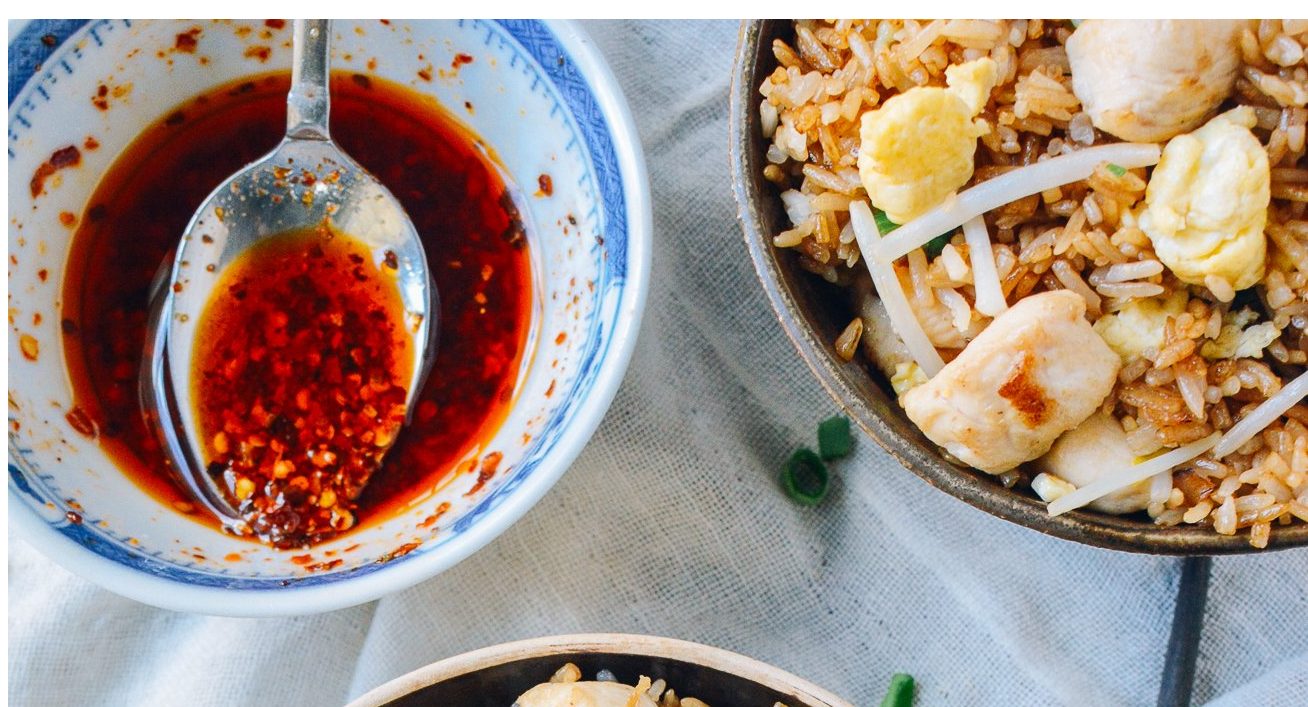
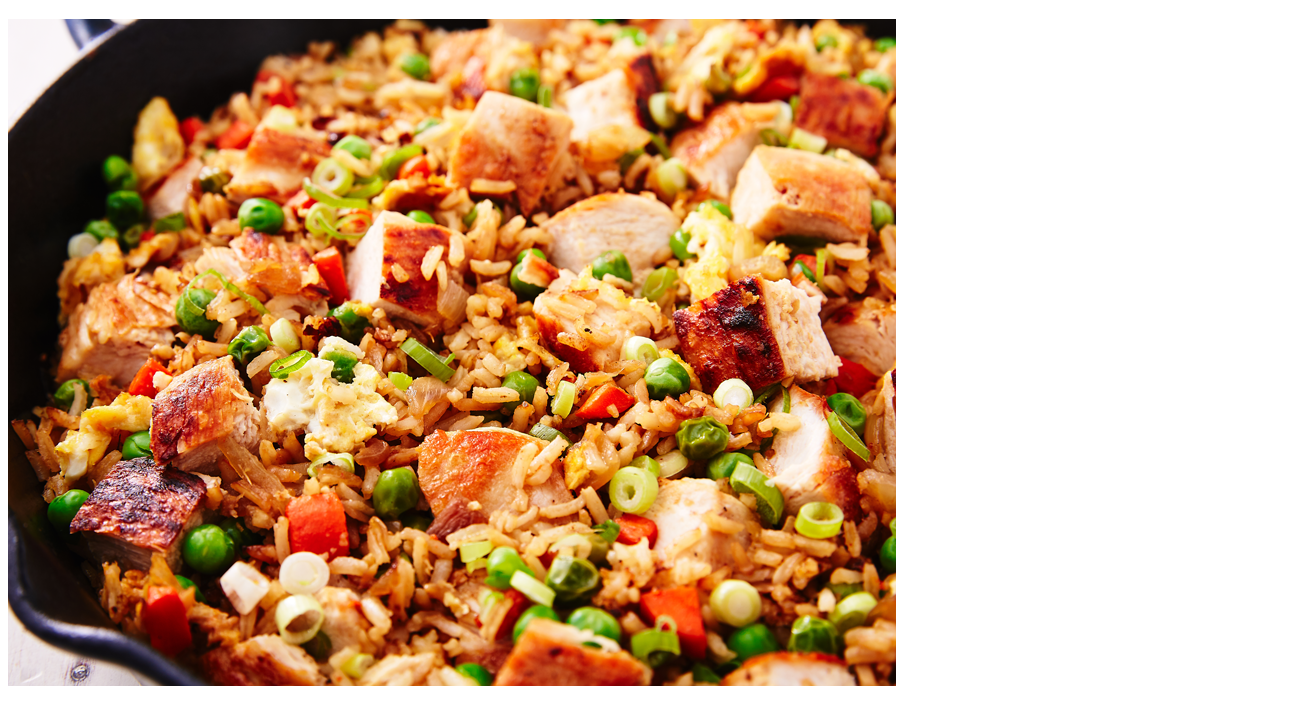
Before and after one commit to ArrriRafita/odin-recipes, a plain HTML site: page recipes/fried_rice.html in a window 1280 px wide. Shown: the part 61-768 px from the top of the page, 1308 px wide, since content can reach past the window. Drawn offline with Linux system fonts and the light colour scheme.

Commit message:
Change to smaller image of chicken fried rice

```diff
--- a/recipes/fried_rice.html
+++ b/recipes/fried_rice.html
@@ -8,7 +8,7 @@
     <body>
         <h1>Chicken Fried Rice</h1>
 
-        <img src="../images/chicken-fried-rice.jpg" alt="a picture of amazing chicken fried rice">
+        <img src="../images/chicken-fried-rice.png" alt="a picture of amazing chicken fried rice">
 
         <h2>Description</h2>
         <p1>This is a very quick and easy recipe that brings the deliciousness of your ordinary chinese restaurant straight to your frying pan. With this recipe, you even get more chicken than what you're used to getting from takeout.</p1>
```
Also changed, not shown: images/chicken-fried-rice.png (added).
